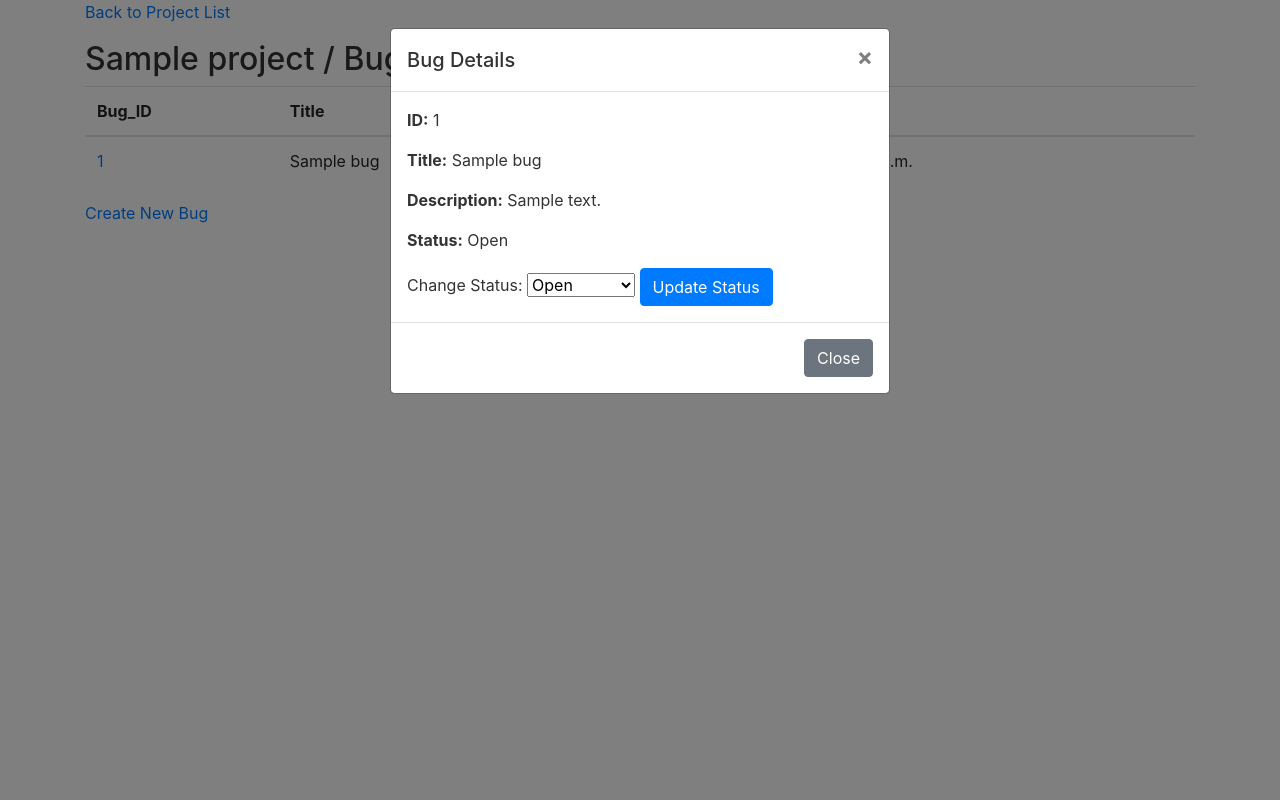
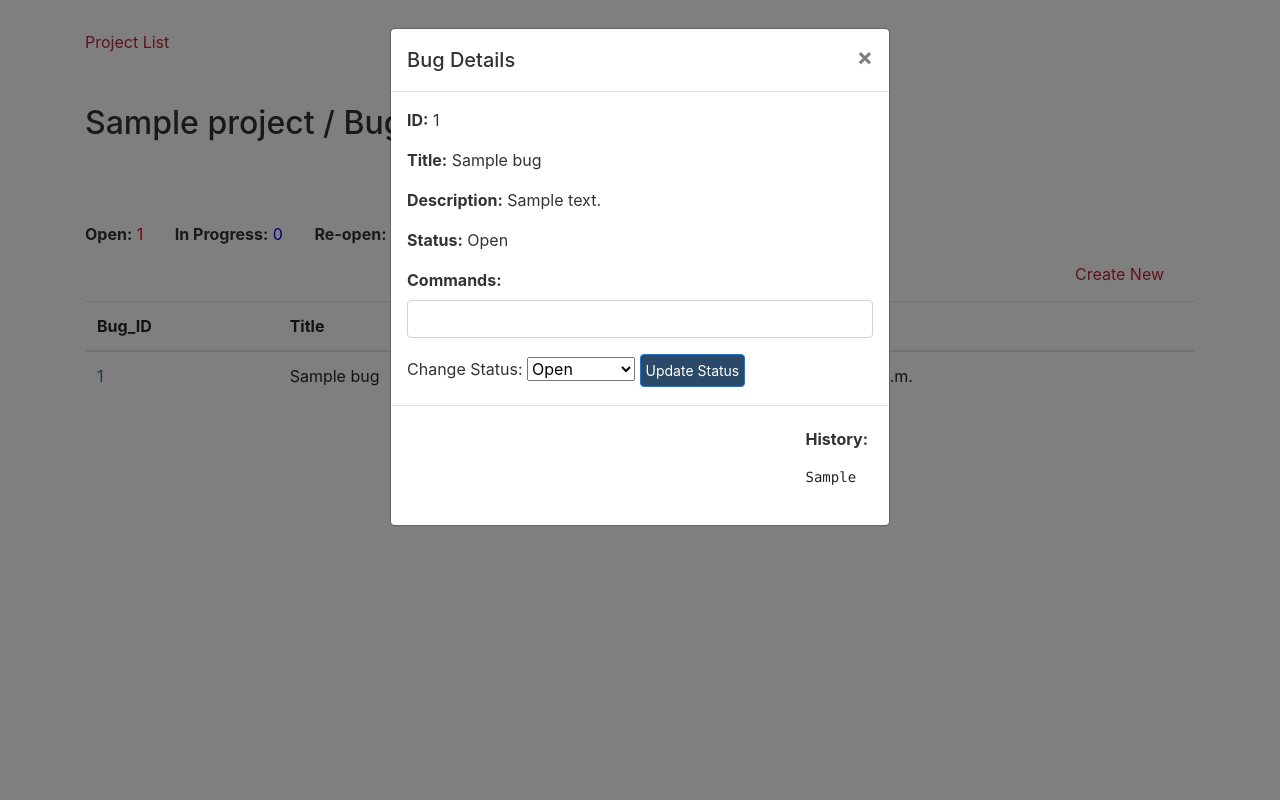
Before and after one commit to naufal-m/Django-Bug-Tracker-Application, a Django app: page /projects/bugs/1/ in a window 1280 px wide, after a click that opens the changed part. Run offline with Django 4.2, Linux system fonts and the light colour scheme; tables that the repository leaves empty hold one stand-in row (values such as "Sample post"); some libraries are stand-ins or nearby versions.

Commit message:
Command, history, status count, Project code, implemented and few css changes also

```diff
--- a/BugTracker/BugTracker/urls.py
+++ b/BugTracker/BugTracker/urls.py
@@ -21,4 +21,5 @@ urlpatterns = [
     path('admin/', admin.site.urls),
         path('bugs/', include('bugs.urls')),
         path('projects/', include('bugs.urls')),
+        path('create/', include('bugs.urls')),
 ]
--- a/BugTracker/bugs/models.py
+++ b/BugTracker/bugs/models.py
@@ -1,8 +1,11 @@
 from django.db import models
+from datetime import datetime
 
 # Create your models here.
 class Project(models.Model):
     name = models.CharField(max_length=100)
+
+    code = models.CharField(max_length=3, blank=True, editable=False)
 
     def __str__(self):
         return self.name
@@ -20,7 +23,10 @@ class Bug(models.Model):
     title = models.CharField(max_length=200)
     description = models.TextField()
     status = models.CharField(max_length=20, choices=STATUS_CHOICES, default='Open')
-    created_at = models.DateTimeField(auto_now_add=True)
+    command = models.TextField(blank=True)
+    history = models.TextField(blank=True)
+    # created_at = models.DateTimeField(auto_now_add=True)
+    created_at = models.DateTimeField(default=datetime.now)
 
     def __str__(self):
         return self.title
@@ -36,3 +42,8 @@ class Bug(models.Model):
             self.bug_id = f"{prefix}{str(last_sequence).zfill(3)}"
 
         super(Bug, self).save(*args, **kwargs)
+
+        # # Update the related Project's code based on the latest bug
+        # if self.project:
+        #     self.project.code = slugify(self.project.name)[:3].upper()
+        #     self.project.save()
--- a/BugTracker/bugs/static/css/custom.css
+++ b/BugTracker/bugs/static/css/custom.css
@@ -5,20 +5,23 @@ body {
 
 /* Custom Button Styles */
 .btn-custom {
-    background-color: #ffcccb;
+    background-color: #2b4a6a;
     color: #fff;
     border: none;
     padding: 10px 20px;
     cursor: pointer;
+    padding: 5px;
+    font-size: 14px;
 }
 
 .btn-custom:hover {
-    background-color: #0056b3;
+    background-color: #648bb3;
 }
 
 /* Breadcrumb Styles */
-.breadcrumb {
-    margin-bottom: 20px;
+.bread-crumb {
+    margin-bottom: 50px;
+    margin-top: 30px;
 }
 
 .breadcrumb a {
@@ -29,3 +32,23 @@ body {
 .breadcrumb a:hover {
     text-decoration: underline;
 }
+
+.history {
+    max-width: 100%;
+    max-height: 200px;
+    overflow-y: auto;
+    padding: 5px;
+}
+
+.status-count {
+    margin-top: 80px;
+}
+
+.create_bug_link {
+    padding-left: 990px;
+    margin-bottom: 15px;
+}
+
+.project-head-title {
+    font-size: 18px:
+}
--- a/BugTracker/bugs/static/css/style.css
+++ b/BugTracker/bugs/static/css/style.css
@@ -51,7 +51,7 @@ input[type="text"], textarea {
 }
 
 button[type="submit"] {
-    background-color: #ffcccb;
+    background-color: #007bff;
     color: white;
     padding: 10px 15px;
     border: none;
--- a/BugTracker/bugs/static/js/statusupdate.js
+++ b/BugTracker/bugs/static/js/statusupdate.js
@@ -5,17 +5,35 @@ $(document).ready(function () {
 
         var form = $(this);
         var formData = form.serialize();
+//        var formdata = new FormData(form[0]);
         var url = form.attr('action');
+        var command = form.find('#command').val(); // Get the command value
+
+        // Add the command to the formData
+        formData += '&command=' + encodeURIComponent(command);
+
+        // Append the command to the FormData object
+//        formData.append('command', command);
 
         $.ajax({
             type: 'POST',
             url: url,
             data: formData,
+//            processData: false,  // Don't process the data
+//            contentType: false,  // Don't set content type
             success: function (data) {
                 // Update the success message in the modal body
                 var modal = form.closest('.modal');
                 var successMessage = '<p class="text-success">' + data.message + '</p>';
                 modal.find('.modal-body .success-message').html(successMessage);
+
+                // Clear the command field
+                form.find('#command').val('');
+
+                // Update the history section
+                var history = $('.modal-footer .history');  // Select the correct history section
+                var historyEntry = '<p>' + data.history_entry + '</p>';
+                history.append(historyEntry);
 
                 // Close the modal after a delay
                 setTimeout(function () {
--- a/BugTracker/bugs/templates/bugs/bug_list.html
+++ b/BugTracker/bugs/templates/bugs/bug_list.html
@@ -1,14 +1,35 @@
 {% extends 'bugs/base.html' %}
 
 {% block title %}Bug List{% endblock %}
+
     {% load static %}
     <link rel="stylesheet" type="text/css" href="{% static 'css/style.css' %}">
 
 {% block content %}
-<div  class="bread-crumb">
-    <p><a href="{% url 'project_list' %}">Back to Project List</a></p>
+<div  class="bread-crumb" >
+    <p><a style="color: #b8253b;" href="{% url 'project_list' %}">Project List</a></p>
+    </div>
 <h2>{{ project_name }} / Bug List</h2>
+
+<!-- Display status counts at the top -->
+<div class="status-count">
+    <p><strong>Open:</strong> <span style="color: red;">  {{ open_count }}</span>&nbsp;&nbsp;&nbsp;&nbsp;&nbsp;&nbsp;
+        <strong>In Progress:</strong><span style="color: blue;">  {{ in_progress_count }}</span>&nbsp;&nbsp;&nbsp;&nbsp;&nbsp;&nbsp;
+        <strong>Re-open:</strong><span style="color: brown;">  {{ reopen_count }}</span>&nbsp;&nbsp;&nbsp;&nbsp;&nbsp;&nbsp;
+        <strong>Close:</strong><span style="color: grey;">  {{ close_count }}</span>&nbsp;&nbsp;&nbsp;&nbsp;&nbsp;&nbsp;
+        <strong>Done:</strong> <span style="color: green;">  {{ done_count }}</span></p>
+<!--    <ul>-->
+<!--        <li>Open: {{ open_count }}</li>-->
+<!--        <li>In Progress: {{ in_progress_count }}</li>-->
+<!--        <li>Re-open: {{ reopen_count }}</li>-->
+<!--        <li>Close: {{ close_count }}</li>-->
+<!--        <li>Done: {{ done_count }}</li>-->
+<!--    </ul>-->
+    <div class="create_bug_link">
+        <a style="color: #b8253b;" href="{% url 'create_bug' project_id=project_id %}">Create New</a>
     </div>
+</div>
+
         <table class="table m" >
         <thead>
             <tr class="table-row">
@@ -21,7 +42,7 @@
         <tbody>
             {% for bug in bugs %}
                 <tr>
-                    <td><a href="#" data-toggle="modal" data-target="#bugModal{{ bug.id }}">{{ bug.bug_id }}</a></td>
+                    <td><a style="color: #386fa7;" href="#" data-toggle="modal" data-target="#bugModal{{ bug.id }}">{{ bug.bug_id }}</a></td>
                     <td>{{ bug.title }}</td>
                     <td>{{ bug.status }}</td>
                     <td>{{ bug.created_at }}</td>
@@ -46,6 +67,10 @@
                     <p><strong>Title:</strong> {{ bug.title }}</p>
                     <p><strong>Description:</strong> {{ bug.description }}</p>
                     <p><strong>Status:</strong> {{ bug.status }}</p>
+                    <div class="form-group">
+        <label for="command"><strong>Commands:</strong></label>
+        <input type="text" class="form-control" name="command" id="commandInput">
+    </div>
 
                     <!-- Add status edit form -->
                 <form class="update-status-form" method="post" action="{% url 'update_bug_status' bug_id=bug.id %}" >
@@ -56,19 +81,27 @@
                         <option value="{{ choice.0 }}">{{ choice.1 }}</option>
                         {% endfor %}
                     </select>
-                    <button type="submit" class="btn btn-primary">Update Status</button>
+                    <input type="hidden" id="command" name="command" value="{{ command }}">
+                    <button style="background-color: #2b4a6a; padding: 5px;
+    font-size: 14px;" type="submit" class="btn btn-primary">Update Status</button>
                 </form>
                     <!-- Success message container -->
                 <div class="success-message"></div>
 
                 </div>
                 <div class="modal-footer">
-                    <button type="button" class="btn btn-secondary" data-dismiss="modal">Close</button>
+                 <div class="history">
+                    <p><strong>History:</strong></p>
+<pre>{{ bug.history }}</pre>
                 </div>
+                    </div>
             </div>
+<!--               <div class="modal-footer">-->
+<!--                    <button type="button" class="btn btn-secondary" data-dismiss="modal">Close</button>-->
+<!--                </div>-->
         </div>
     </div>
 {% endfor %}
     </table>
-    <a href="{% url 'create_bug' project_id=project_id %}">Create New Bug</a>
+<!--    <a href="{% url 'create_bug' project_id=project_id %}">Create New Bug</a>-->
 {% endblock %}
--- a/BugTracker/bugs/views.py
+++ b/BugTracker/bugs/views.py
@@ -2,13 +2,18 @@ from django.shortcuts import render, redirect
 from .models import Bug, Project
 from .forms import BugForm, ProjectForm
 from django.http import JsonResponse
+from datetime import datetime
+from django.utils import timezone
+import pytz
 
 
 
 # Create your views here.
 def project_list(request):
     projects = Project.objects.all()
-    return render(request, 'bugs/project_list.html', {'projects': projects})
+    for project in projects:
+        project.code = project.name[:3].upper()
+    return render(request,  'bugs/project_list.html', {'projects': projects})
 
 def create_project(request):
     if request.method == 'POST':
@@ -23,7 +28,26 @@ def bug_list(request, project_id):
     # bugs = Bug.objects.all()
     bugs = Bug.objects.filter(project_id=project_id)
     project = Project.objects.get(id=project_id)
-    return render(request, 'bugs/bug_list.html', {'bugs': bugs, 'project_name': project.name, 'project_id': project_id})
+
+    # Calculate bug counts by status
+    open_count = Bug.objects.filter(project=project_id, status='Open').count()
+    in_progress_count = Bug.objects.filter(project=project_id, status='In Progress').count()
+    reopen_count = Bug.objects.filter(project=project_id, status='Re-open').count()
+    close_count = Bug.objects.filter(project=project_id, status='Close').count()
+    done_count = Bug.objects.filter(project=project_id, status='Done').count()
+
+    return render(request, 'bugs/bug_list.html', {'bugs': bugs, 'project_name': project.name,
+                                                  'project_id': project_id,
+
+    # return render(request, 'bugs/bug_list.html', {
+        # ... your existing context ...
+        'open_count': open_count,
+        'in_progress_count': in_progress_count,
+        'reopen_count': reopen_count,
+        'close_count': close_count,
+        'done_count': done_count,
+    })
+
 
 def create_bug(request, project_id):
     if request.method == 'POST':
@@ -42,8 +66,24 @@ def update_bug_status(request, bug_id):
     if request.method == 'POST':
         bug = Bug.objects.get(id=bug_id)
         new_status = request.POST.get('status')
+        command = request.POST.get('command')
+        current_history = bug.history or ''  # Get the current history or initialize as an empty string
+
+        # Convert the current time to the desired timezone
+        tz = pytz.timezone('Asia/Dubai')  # Replace with your desired timezone
+        current_time = timezone.localtime(timezone.now(), tz)
+
+        # timestamp = timezone.now()
+        # current_time = timezone.localtime(timezone.now())
+        formatted_time = current_time.strftime('%d-%m-%Y, %I:%M %p')
+
+        new_history = f"{current_history}\n{formatted_time}: Status updated to {new_status}, Command: {command}"  # Add the new command to the history
+        bug.history = new_history
+
+# Update the bug status
         bug.status = new_status
         bug.save()
 
         success_message = f'Bug status updated to {new_status}'
-        return JsonResponse({'status': 'success', 'message': success_message})
+        history_entry = f'{formatted_time}: Status updated to {new_status}, Command: {command}'
+        return JsonResponse({'status': 'success', 'message': success_message, 'history_entry': history_entry})
```
Also changed, not shown: BugTracker/bugs/templates/bugs/create_bug.html (+8 -4 lines), BugTracker/bugs/templates/bugs/project_list.html (+12 -5 lines), 1 other file.
